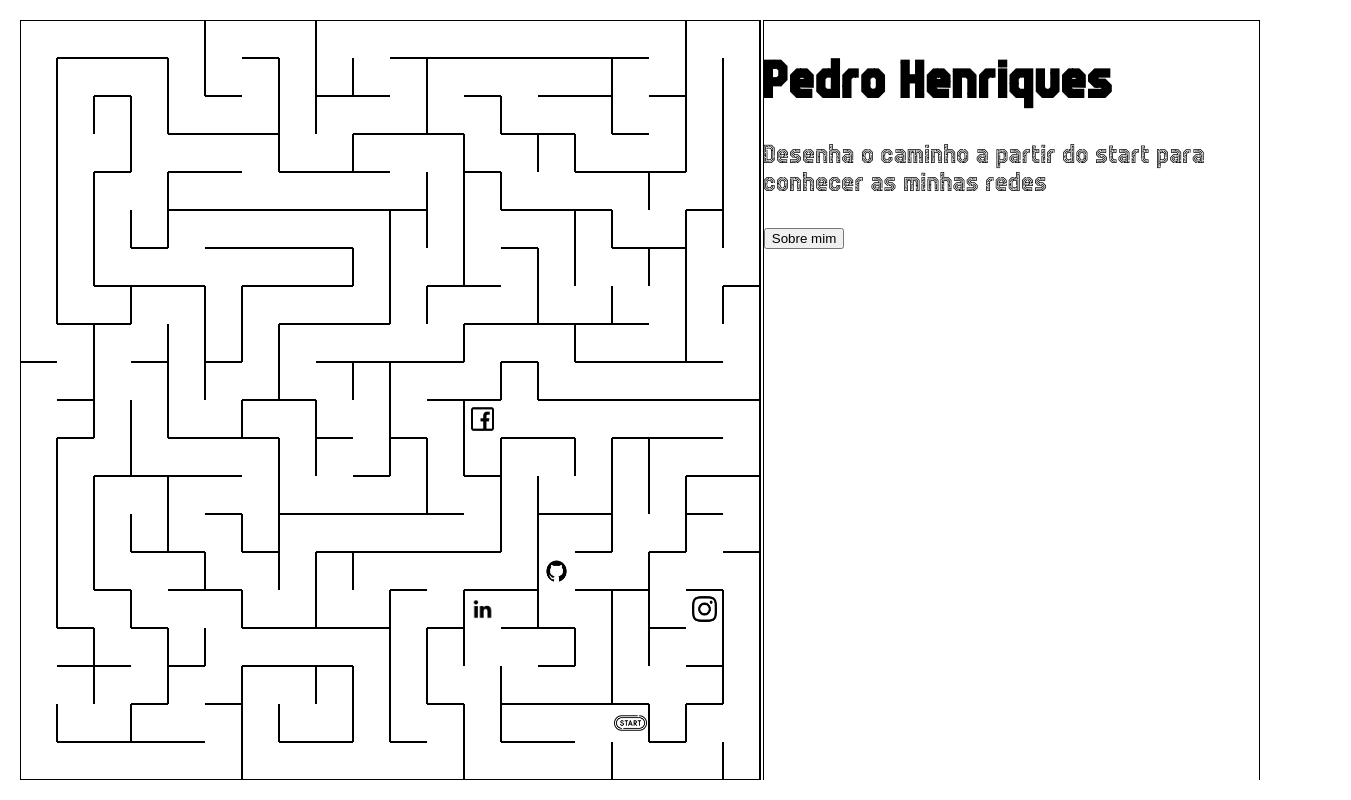
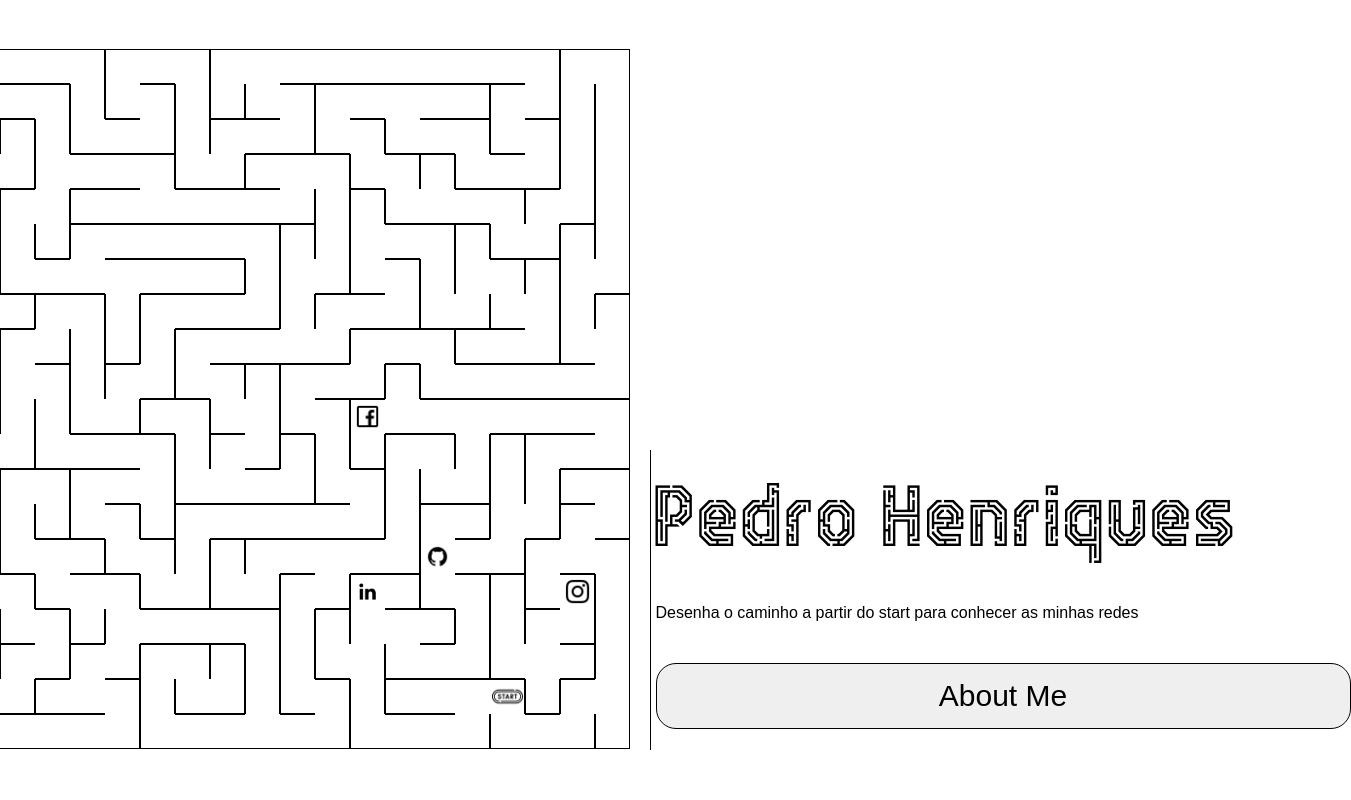
Before and after one commit to PedroDuarteSH/PersonalWebsite, a React (Create React App) app: page / in a window 1280 px wide. Shown: the whole page, 1351 px wide, since content can reach past the window. Built offline with nearby package versions, Linux system fonts and the light colour scheme.

Commit message:
New Layout

```diff
--- a/src/App.css
+++ b/src/App.css
@@ -1,9 +1,3 @@
-:root {
-    --page-padding: 20px;
-    --maze-width: 60%;
-    --maze-height: 100%;
-    /* Set the desired page padding value */
-}
 
 @font-face {
   font-family: 'MazeLine';
@@ -12,49 +6,26 @@
 }
 
 .App {
-    height: 100%;
+    height: 100vh;
+    display: flex;
+    justify-content: center;
+    align-items: center;
+
+    font: 1em "MazeLine";
+}
+
+.container{
+    height: 700px;
     width: 100%;
     display: flex;
-    border: 0;
-    overflow: hidden;
-    font: 1.5em 'MazeLine';
+    flex-direction: row;
+    justify-content: center;
+    align-items: center;
 }
 
-.Container {
-    padding: var(--page-padding);
-    /* Add padding to the entire page */
-    width: calc(100vw - 2 * var(--page-padding));
-    height: calc(100vh - 2 * var(--page-padding));
-    display: inline-flex;
+.information {
+    padding-left: 20px;
+    align-items: start;
+    flex-direction: row;
+    align-self: end;
 }
-
-.Maze {
-    width: 60%;
-    height: 100%;
-}
-
-.Left {
-    width: 40%;
-    height: 100%;
-    display: flex;
-    flex-direction: column;
-    border: 1px solid black;
-}
-
-/* Media query adjustments for smaller screens */
-@media only screen and (max-width: 600px) {
-    .App{
-        flex-direction: column;
-    }
-
-    .Maze {
-        width: 100%;
-        height: 60%;
-    }
-
-    .Left {
-        width: 100%;
-        height: 40%;
-        justify-content: flex-start;
-    }
-}
--- a/src/App.js
+++ b/src/App.js
@@ -4,12 +4,13 @@ import Left from "./LeftPart/Left";
 
 function App() {
   return (
-    <div className="Container">
-      <div className="App">
+    <div className="App">
+      <div className="container">
         <div className="Maze">
           <Maze />
         </div>
-        <div className="Left">
+
+        <div className="information">
           <Left />
         </div>
       </div>
--- a/src/LeftPart/Left.css
+++ b/src/LeftPart/Left.css
@@ -1 +1,48 @@
-.Name { font-weight: normal; }
+.Name {
+  font-weight: normal;
+  margin: 0px;
+    font-size: 5em;
+}
+
+.Text {
+    font-weight: normal;
+    margin: 0px;
+    font-size: 0.8em;
+    font: 1em "Arial";
+}
+
+.Info {
+  padding-left: 5px;
+    width: 700px;
+  display: flex;
+  flex-direction: column;
+  align-items: start;
+  justify-content: space-around;
+  height: 300px;
+}
+.Line {
+  width: 2px;
+  height: 100%;
+  background-color: black;
+}
+.right {
+  border-left: 1px solid black;
+  width: 700px;
+  display: flex;
+  flex-direction: row;
+  align-items: start;
+  justify-content: start;
+}
+
+.button {
+    background-color: none; /* Green */
+    border: 1px solid black;
+    width: 100%;
+    color: black;
+    padding: 15px;
+    text-align: center;
+    text-decoration: none;
+    display: inline-block;
+    font-size: 30px;
+    border-radius: 20px;
+  }
--- a/src/LeftPart/Left.js
+++ b/src/LeftPart/Left.js
@@ -1,13 +1,12 @@
-import React, { useEffect } from "react";
-
+import React, { useEffect, useState } from "react";
+import "./Left.css";
 const Left = () => {
   useEffect(() => {
     let resizeTimer;
     const updateWidth = () => {
       clearTimeout(resizeTimer);
 
-      resizeTimer = setTimeout(() => {
-      }, 200);
+      resizeTimer = setTimeout(() => {}, 200);
     };
     window.addEventListener("resize", updateWidth);
 
@@ -15,13 +14,27 @@ const Left = () => {
       window.removeEventListener("resize", updateWidth);
     };
   });
+  const [text, setText] = useState(true);
+
+  function changeText() {
+    setText(!text);
+  }
 
   return (
-    <div>
-      <h1 className="Name">Pedro Henriques</h1>
-      <p>Desenha o caminho a partir do start para conhecer as minhas redes</p>
-      <button>Sobre mim</button>
+    <div className="right">
+
+      <div className="Info">
+        <h1 className="Name">Pedro Henriques</h1>
+        <p className="Text">
+          {text
+            ? "Desenha o caminho a partir do start para conhecer as minhas redes"
+            : "I am a Computer Science student, doing a master's degree in Intelligent Systems. The evolution in appliances of that type of system in recent years impresses me, so I have a large willingness to help in this evolution with new ideas. Through my University path and Internship, have obtained relevant skills in order to start this journey."}
+        </p>
+        <button className="button" onClick={changeText}>
+          {text ? "About Me" : "Instructions"}
+        </button>
       </div>
+    </div>
   );
 };
 
--- a/src/Maze/Maze.js
+++ b/src/Maze/Maze.js
@@ -3,11 +3,11 @@ import React, { useState, useEffect } from "react";
 import Cell from "./Cell";
 import { useRef } from "react";
 import Logo from "../logo.svg";
-import Start from "../images/start.png"
-import Facebook from "../images/facebook.png"
-import Linkdin from "../images/linkdin.png"
-import GitHub from "../images/github.png"
-import Instagram from "../images/instagram.png"
+import Start from "../images/start.png";
+import Facebook from "../images/facebook.png";
+import Linkdin from "../images/linkdin.png";
+import GitHub from "../images/github.png";
+import Instagram from "../images/instagram.png";
 const Maze = () => {
   // Maze Settings
   const num_rows = 20;
@@ -15,10 +15,16 @@ const Maze = () => {
   const num_images = 5;
 
   const [images] = useState([Start, Facebook, Linkdin, GitHub, Instagram]);
-    const[url] = useState([null, "https://www.facebook.com/PDSH123/", "https://www.linkedin.com/in/pedroduartesh/", "https://github.com/pedroDuarteSH/", "https://www.instagram.com/pedro_._duarte/"])
+  const [url] = useState([
+    null,
+    "https://www.facebook.com/PDSH123/",
+    "https://www.linkedin.com/in/pedroduartesh/",
+    "https://github.com/pedroDuarteSH/",
+    "https://www.instagram.com/pedro_._duarte/",
+  ]);
   //States for dimensions
-  const [maze_width, setWidth] = useState(null);
-  const [maze_height, setHeight] = useState(null);
+  const [maze_width] = useState(700);
+  const [maze_height] = useState(700);
   //State for pos
   const [elementsPos] = useState(Array(num_images).fill(null));
   const [clear, setClear] = useState(false);
@@ -44,33 +50,6 @@ const Maze = () => {
           .map((_, j) => new Cell(i, j))
       )
   );
-
-  // Set maze dimensions
-  useEffect(() => {
-    const appElement = document.querySelector(".Maze");
-    let resizeTimer;
-    const updateWidth = () => {
-      clearTimeout(resizeTimer);
-
-      resizeTimer = setTimeout(() => {
-        const computedWidth = Math.floor(
-          parseFloat(getComputedStyle(appElement).width)
-        );
-        const computedHeight = Math.floor(
-          parseFloat(getComputedStyle(appElement).height)
-        );
-        setWidth(computedWidth);
-        setHeight(computedHeight);
-      }, 100);
-    };
-
-    updateWidth();
-    window.addEventListener("resize", updateWidth);
-
-    return () => {
-      window.removeEventListener("resize", updateWidth);
-    };
-  }, []);
 
   // Set maze and limits to correct state
   useEffect(() => {
@@ -221,7 +200,6 @@ const Maze = () => {
     function startDrawing(event) {
       isDrawing = true;
 
-
       var x_coord = Math.floor(getX(event) / cellWidth);
       var y_coord = Math.floor(getY(event) / cellHeight);
 
@@ -293,7 +271,6 @@ const Maze = () => {
     function stopDrawing(event) {
       isDrawing = false;
       if (!start_begin) {
-
         return;
       }
       context.lineTo(getX(event), getY(event));
@@ -306,7 +283,7 @@ const Maze = () => {
       var y_coord = Math.floor(y / cellHeight);
       console.log(x_coord, y_coord);
       elementsPos.forEach((element, index) => {
-        if(index !== 0){
+        if (index !== 0) {
           if (element.x === x_coord && element.y === y_coord) {
             console.log("open");
             console.log(url[index]);
@@ -363,8 +340,7 @@ const Maze = () => {
         img.src = images[index];
 
         img.onload = function () {
-          context.drawImage(img, x, y, cellWidth - 4, cellHeight-4);
-
+          context.drawImage(img, x, y, cellWidth - 4, cellHeight - 4);
         };
         context.closePath();
       }
@@ -405,7 +381,11 @@ const Maze = () => {
     }
   }, [clear]);
 
-  return <canvas ref={canvasRef} width={maze_width} height={maze_height} />;
+  return (
+    <div>
+      <canvas ref={canvasRef} width={maze_width} height={maze_height} />
+    </div>
+  );
 };
 
 export default Maze;
```
Lines whose indentation alone changed are shown as unchanged.
